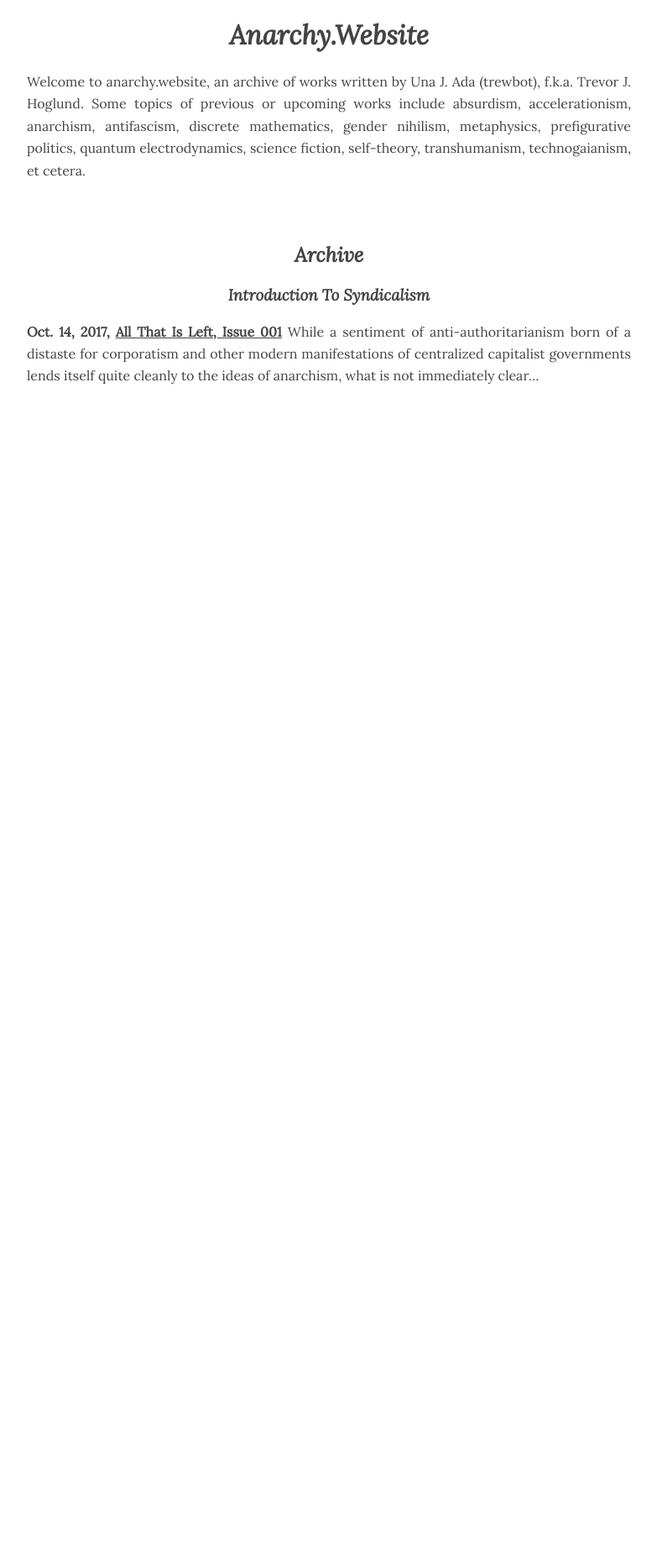
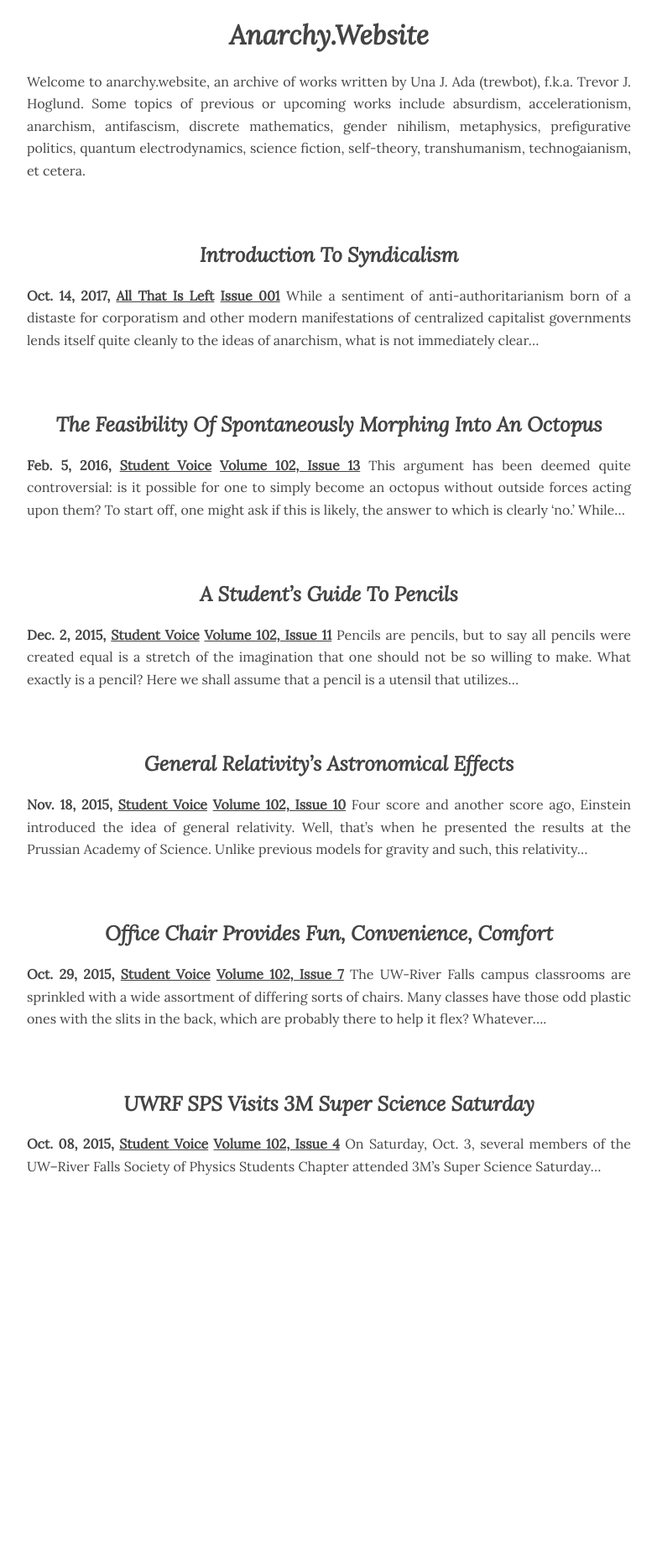
Before and after one commit to una-ada/anarchy.website, a Jekyll site: the page built from README.md, in a window 1280 px wide. Shown: the whole page at 84% size, without its empty margins (248-1031 px from the left). Built offline with Jekyll 4.4.1, drawn with Linux system fonts in a browser that asks for light colours; some web fonts are replaced; our own code applies the rules of GitHub Pages for plain Markdown files; before the commit the page ends 911 px from its top, so only the background shows below that.

Commit message:
Added list of posts, changed Chair title

```diff
--- a/README.md
+++ b/README.md
@@ -6,11 +6,55 @@ absurdism, accelerationism, anarchism, antifascism, discrete mathematics, gender
 nihilism, metaphysics, prefigurative politics, quantum electrodynamics, science
 fiction, self-theory, transhumanism, technogaianism, et cetera.
 
-## Archive
 
-### [Introduction to Syndicalism](http://anarchy.website/2017/10/14/syndicalism)
+## [Introduction to Syndicalism](http://anarchy.website/2017/10/14/syndicalism)
 
-**Oct. 14, 2017, [All That Is Left, Issue 001](https://atil.xyz/issue/001)**
+**Oct. 14, 2017, [All That Is Left](https://atil.xyz) [Issue
+001](https://atil.xyz/issue/001)**
 While a sentiment of anti-authoritarianism born of a distaste for corporatism
 and other modern manifestations of centralized capitalist governments lends
 itself quite cleanly to the ideas of anarchism, what is not immediately clear...
+
+
+## [The feasibility of spontaneously morphing into an octopus](http://anarchy.website/2016/02/05/octopodes)
+
+**Feb. 5, 2016, [Student Voice](http://uwrfvoice.com) [Volume 102, Issue
+13](http://uwrfvoice.com/pdf/160205studentvoice.pdf)**
+This argument has been deemed quite controversial: is it possible for one to
+simply become an octopus without outside forces acting upon them? To start off,
+one might ask if this is likely, the answer to which is clearly ‘no.’ While...
+
+
+## [A student’s guide to pencils](http://anarchy.website/2015/12/02/pencils)
+
+**Dec. 2, 2015, [Student Voice](http://uwrfvoice.com) [Volume 102, Issue
+11](http://uwrfvoice.com/pdf/151204studentvoice.pdf)**
+Pencils are pencils, but to say all pencils were created equal is a stretch of
+the imagination that one should not be so willing to make. What exactly is a
+pencil? Here we shall assume that a pencil is a utensil that utilizes...
+
+
+## [General Relativity's Astronomical Effects](http://anarchy.website/2015/11/18/einstein)
+
+**Nov. 18, 2015, [Student Voice](http://uwrfvoice.com) [Volume 102, Issue
+10](http://uwrfvoice.com/pdf/151120studentvoice.pdf)**
+Four score and another score ago, Einstein introduced the idea of general
+relativity. Well, that’s when he presented the results at the Prussian Academy
+of Science. Unlike previous models for gravity and such, this relativity...
+
+
+## [Office chair provides fun, convenience, comfort](http://anarchy.website/2015/10/29/chair)
+
+**Oct. 29, 2015, [Student Voice](http://uwrfvoice.com) [Volume 102, Issue
+7](http://uwrfvoice.com/pdf/151030studentvoice.pdf)**
+The UW-River Falls campus classrooms are sprinkled with a wide assortment of
+differing sorts of chairs. Many classes have those odd plastic ones with the
+slits in the back, which are probably there to help it flex? Whatever....
+
+
+## [UWRF SPS Visits 3M Super Science Saturday](http://anarchy.website/2015/10/08/sps-at-3m)
+
+**Oct. 08, 2015, [Student Voice](http://uwrfvoice.com) [Volume 102, Issue
+4](http://uwrfvoice.com/pdf/151009studentvoice.pdf)**
+On Saturday, Oct. 3, several members of the UW–River Falls Society of Physics
+Students Chapter attended 3M’s Super Science Saturday...
```
Also changed, not shown: _posts/2015-10-29-chair.md (+2 -2 lines).
